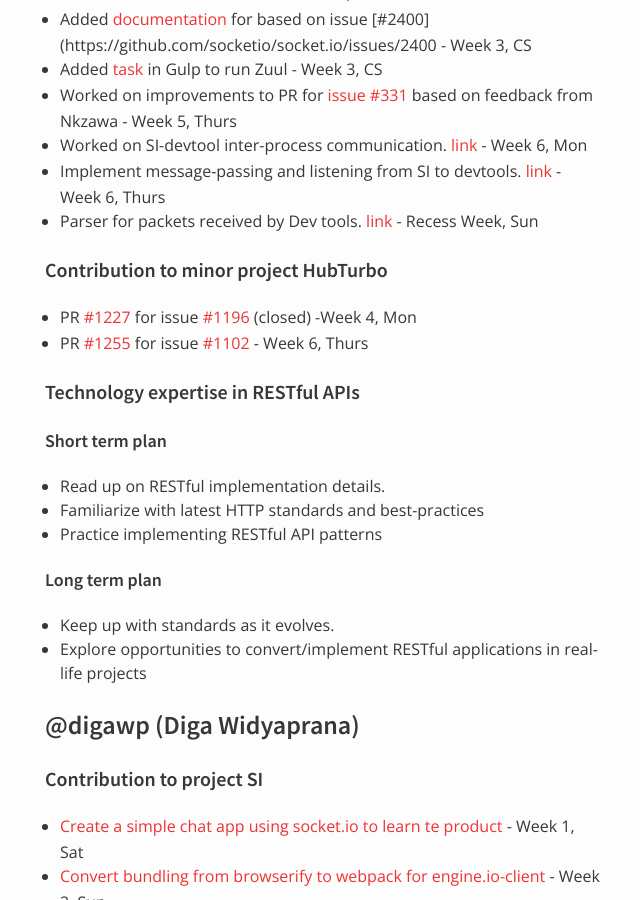
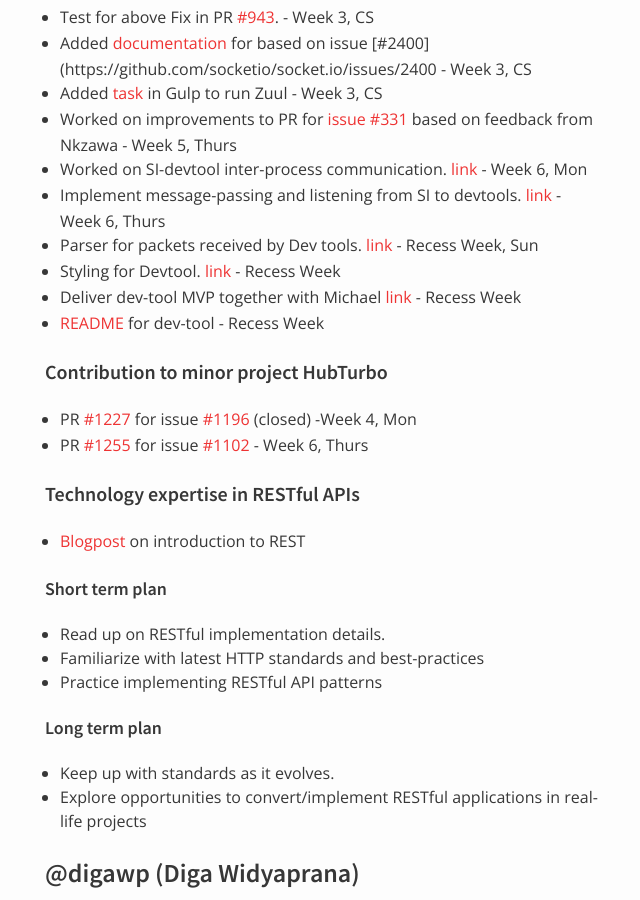
Before and after one commit to nus-oss/cs3281-AY1516S2-website, a Jekyll site: the page built from teams/socketio.md, in a window 1280 px wide and 900 px high, scrolled down 7602 px. Shown: the whole window, without its empty margins (325-965 px from the left). Built offline with Jekyll 4.4.1, drawn with Linux system fonts in a browser that asks for light colours; some of the changed text lies outside the part shown.

Commit message:
update contribs

```diff
--- a/teams/socketio.md
+++ b/teams/socketio.md
@@ -231,6 +231,9 @@
 * Worked on SI-devtool inter-process communication. [link](https://github.com/nus-fboa2016-si/socketio-devtool/commit/083d0ed33bc6e2c76df124b825b103c9aa19d427) - Week 6, Mon
 * Implement message-passing and listening from SI to devtools. [link](https://github.com/nus-fboa2016-si/socketio-devtool/commit/489f646bf053a3c15ce71ca3ab016538f11c9551) - Week 6, Thurs
 * Parser for packets received by Dev tools. [link](https://github.com/nus-fboa2016-si/socketio-devtool/commit/8f769b5ff4827ce65b5cb5306cee8546ede70ba4) - Recess Week, Sun
+* Styling for Devtool. [link](https://github.com/nus-fboa2016-si/socketio-devtool/commit/a62bd57d4529e5f00a040a9227057bf108755dfb) - Recess Week
+* Deliver dev-tool MVP together with Michael [link](https://github.com/nus-fboa2016-si/socketio-devtool) - Recess Week
+* [README](https://github.com/nus-fboa2016-si/socketio-devtool/blob/master/README.md) for dev-tool - Recess Week
 
 
 #### Contribution to minor project HubTurbo
@@ -239,6 +242,8 @@
 [#1102](https://github.com/HubTurbo/HubTurbo/issues/1102) - Week 6, Thurs
 
 #### Technology expertise in RESTful APIs
+* [Blogpost](https://medium.com/@whattokingu/what-i-know-about-rest-21ece615c949#.pebz7xf06) on introduction to REST
+
 
 ##### Short term plan
 * Read up on RESTful implementation details.
```
Also changed, not shown: other parts of teams/socketio.md (+3 -3 lines).
